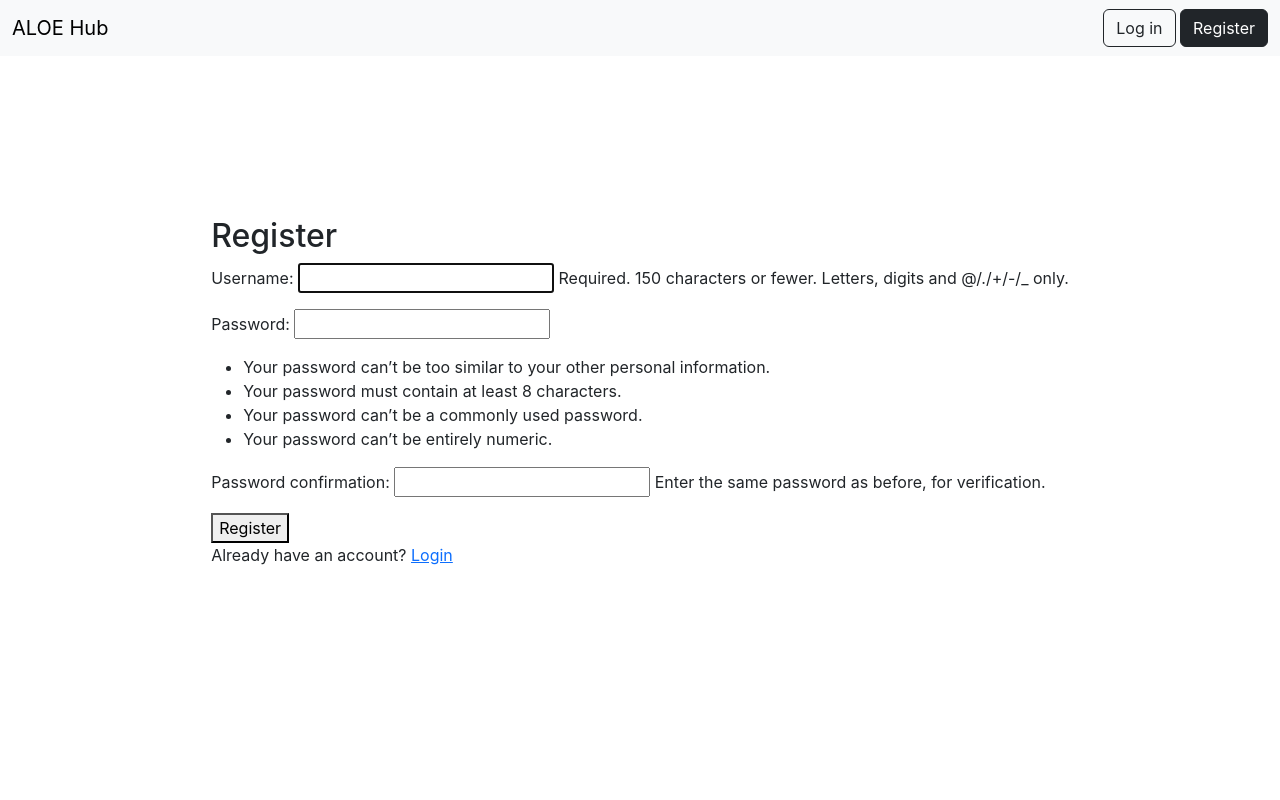
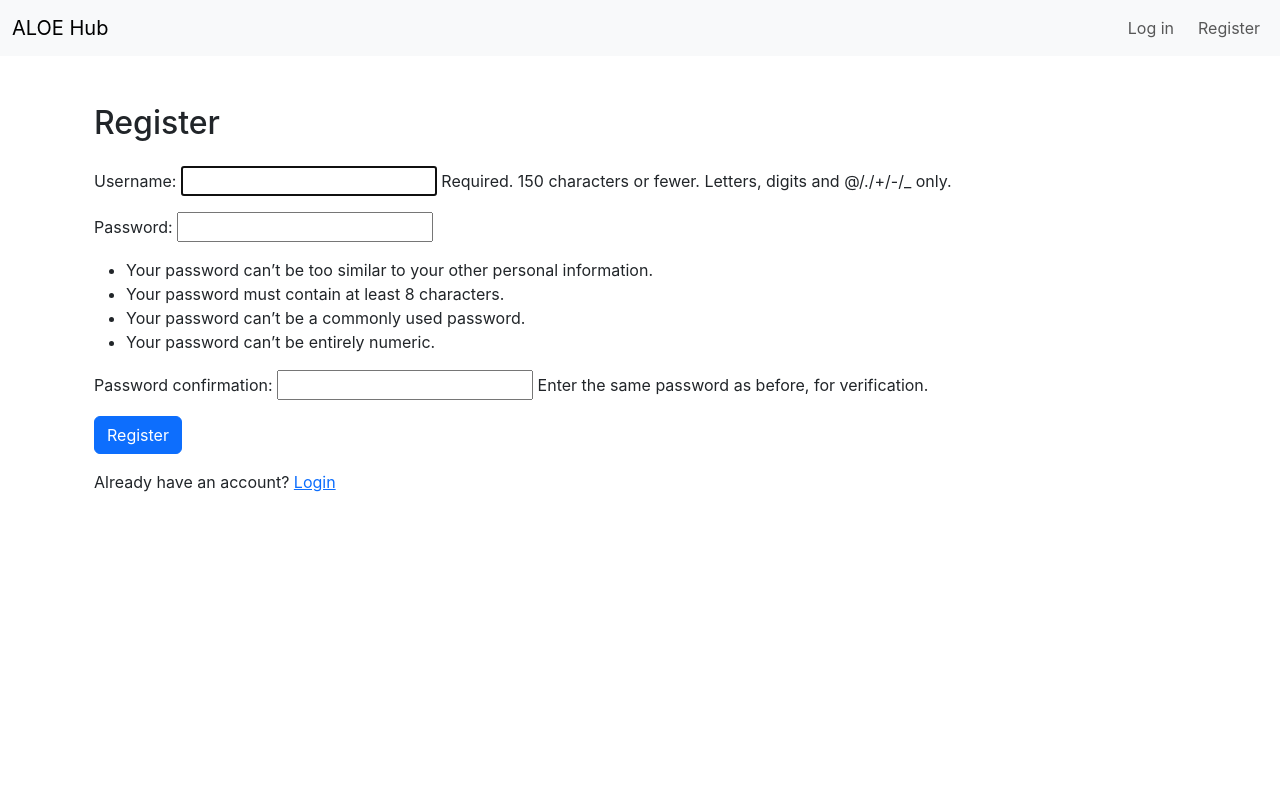
Before and after one commit to nellbert-admu/Aloe-Hub, a Django app: page /register/ in a window 1280 px wide. Run offline with Django 5.2, Linux system fonts and the light colour scheme.

Commit message:
updated frontend again

```diff
--- a/templates/base.html
+++ b/templates/base.html
@@ -9,28 +9,43 @@
     <style>
         body {
             font-family: Inter, sans-serif;
+            padding-top: 56px; /* Adjust for fixed navbar */
+        }
+        .btn-outline-dark:hover {
+            color: #fff;
+            background-color: #343a40;
+            border-color: #343a40;
         }
     </style>
 </head>
 <body>
-    <nav class="navbar navbar-light bg-light fixed-top">
+    <nav class="navbar navbar-expand-lg navbar-light bg-light fixed-top">
         <div class="container-fluid">
             <a class="navbar-brand" href="{% url 'home' %}">ALOE Hub</a>
-            <div>
-                {% if user.is_authenticated %}
-                    <a href="{% url 'logout' %}">Logout</a>
-                {% else %}
-                    <a class="btn btn-outline-dark" href="{% url 'login' %}">Log in</a>
-                    <a class="btn btn-dark" href="{% url 'register' %}">Register</a>
-                {% endif %}
+            <button class="navbar-toggler" type="button" data-bs-toggle="collapse" data-bs-target="#navbarNav" aria-controls="navbarNav" aria-expanded="false" aria-label="Toggle navigation">
+                <span class="navbar-toggler-icon"></span>
+            </button>
+            <div class="collapse navbar-collapse" id="navbarNav">
+                <ul class="navbar-nav ms-auto">
+                    {% if user.is_authenticated %}
+                        <li class="nav-item">
+                            <a class="nav-link" href="{% url 'logout' %}">Logout</a>
+                        </li>
+                    {% else %}
+                        <li class="nav-item">
+                            <a class="nav-link" href="{% url 'login' %}">Log in</a>
+                        </li>
+                        <li class="nav-item">
+                            <a class="nav-link btn btn-outline-dark ms-2" href="{% url 'register' %}">Register</a>
+                        </li>
+                    {% endif %}
+                </ul>
             </div>
         </div>
     </nav>
 
-    <div class="d-flex justify-content-center align-items-center" style="height: 100vh;">
-        <div>
-            {% block content %}{% endblock %}
-        </div>
+    <div class="container mt-5">
+        {% block content %}{% endblock %}
     </div>
 
     <!-- Bootstrap JS -->
--- a/templates/users/register.html
+++ b/templates/users/register.html
@@ -4,11 +4,13 @@
 {% block title %}Register{% endblock %}
 
 {% block content %}
-    <h2>Register</h2>
-    <form method="POST">
-        {% csrf_token %}
-        {{ form.as_p }}
-        <button type="submit">Register</button>
-    </form>
-    <p>Already have an account? <a href="{% url 'login' %}">Login</a></p>
+    <div class="container mt-5">
+        <h2 class="mb-4">Register</h2>
+        <form method="POST" class="needs-validation" novalidate>
+            {% csrf_token %}
+            {{ form.as_p }}
+            <button type="submit" class="btn btn-primary">Register</button>
+        </form>
+        <p class="mt-3">Already have an account? <a href="{% url 'login' %}">Login</a></p>
+    </div>
 {% endblock %}
```
Also changed, not shown: templates/users/login.html (+9 -7 lines), db.sqlite3.
